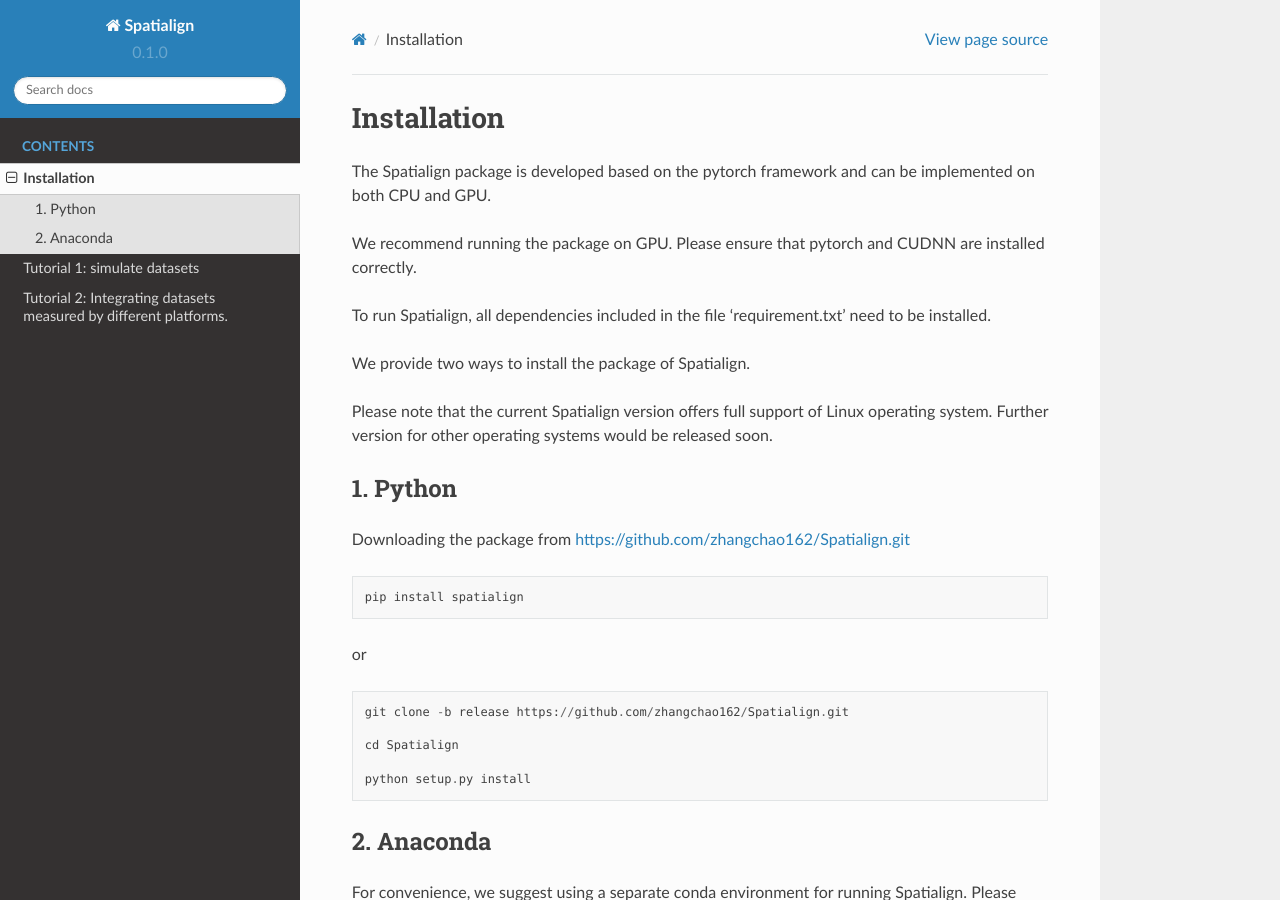
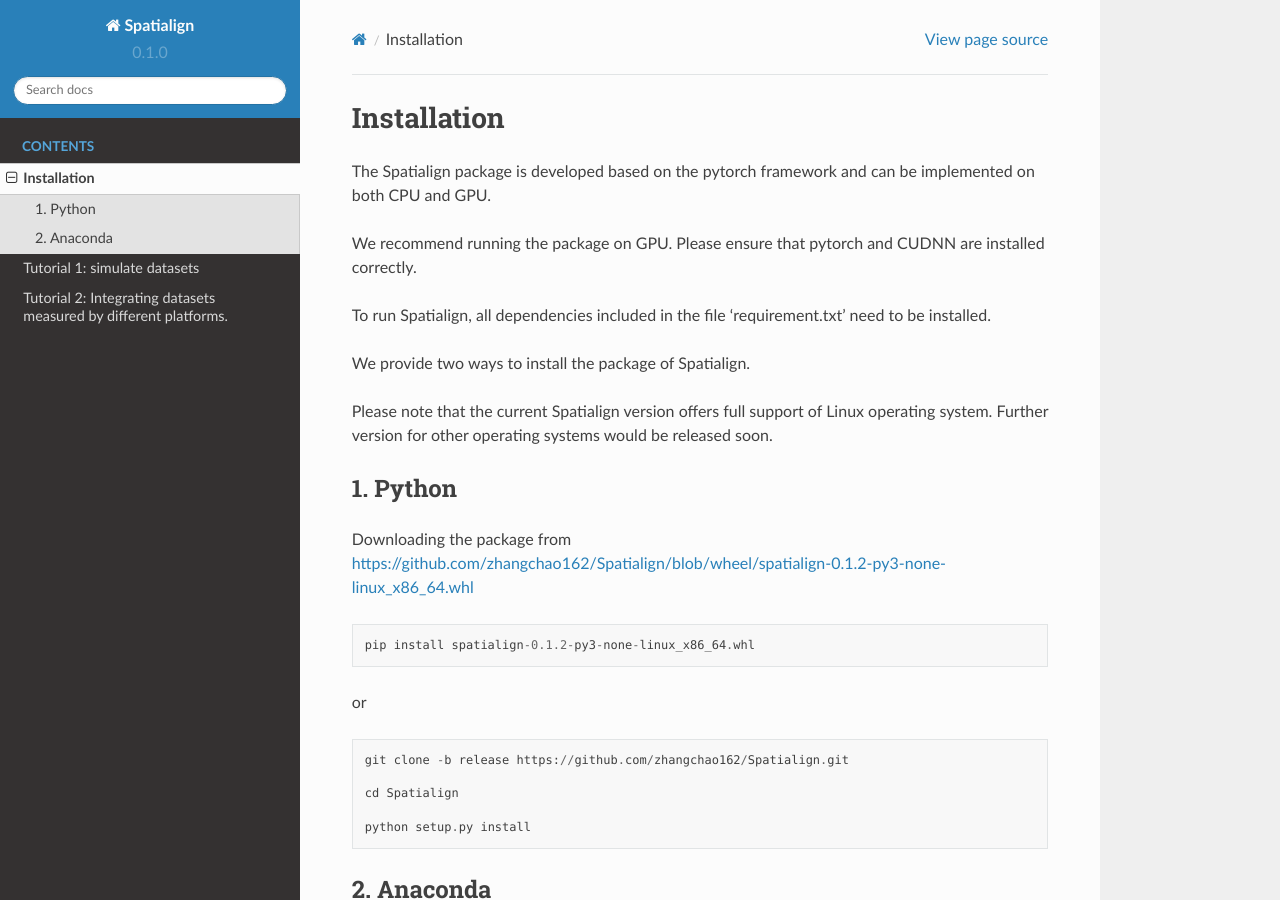
Before and after one commit to zhangchao162/Spatialign-Tutorials, a Sphinx documentation site: the page built from docs/source/Installation.rst, in a window 1280 px wide and 900 px high. Built offline with Sphinx 7.4.7 and the Read the Docs theme 2.0.0, drawn with Linux system fonts in a browser that asks for light colours.

Commit message:
update Spatialign repository

```diff
--- a/docs/source/Installation.rst
+++ b/docs/source/Installation.rst
@@ -13,11 +13,11 @@
 
 1. Python
 ----------------
-Downloading the package from https://github.com/zhangchao162/Spatialign.git
+Downloading the package from https://github.com/zhangchao162/Spatialign/blob/wheel/spatialign-0.1.2-py3-none-linux_x86_64.whl
 
 .. code-block:: python
 
-    pip install spatialign
+    pip install spatialign-0.1.2-py3-none-linux_x86_64.whl
 
 or
 
```
